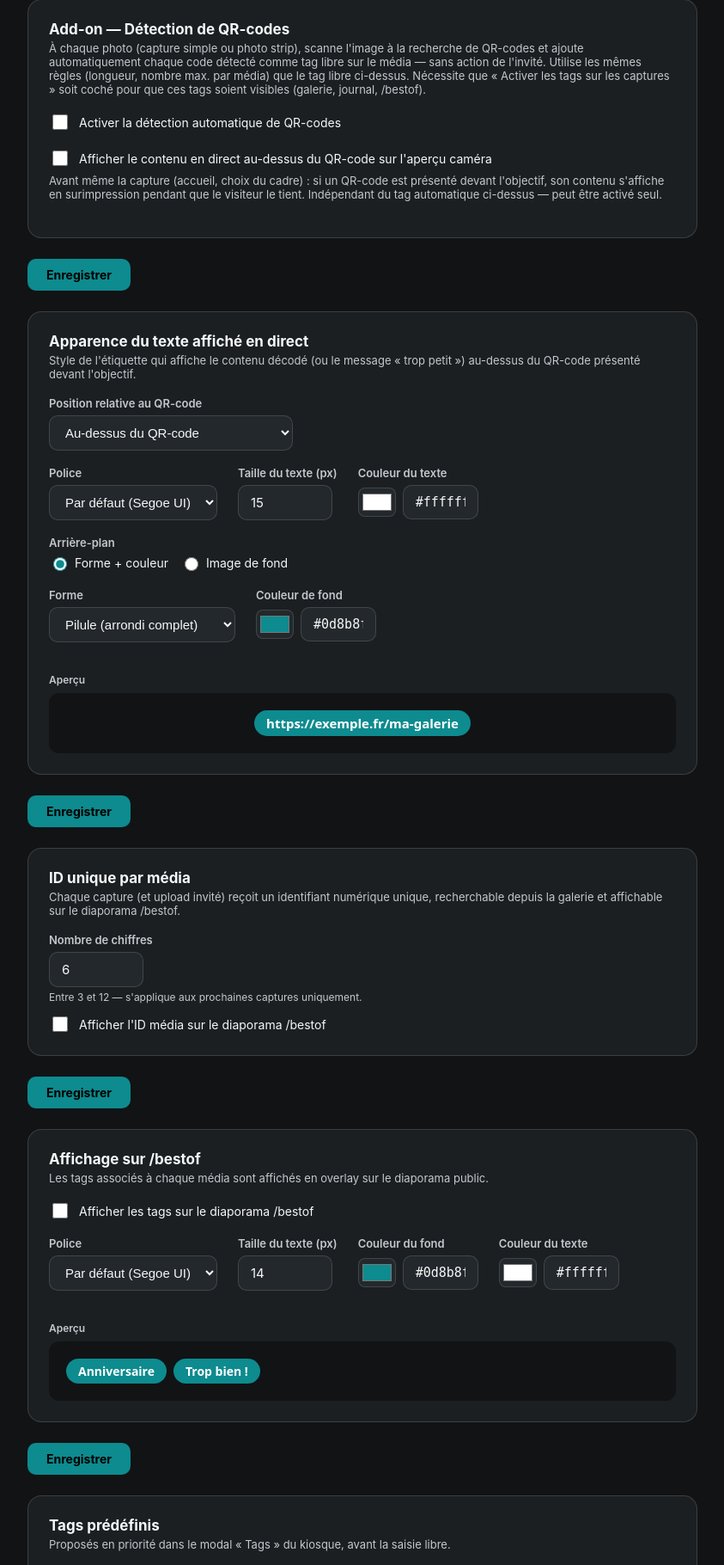
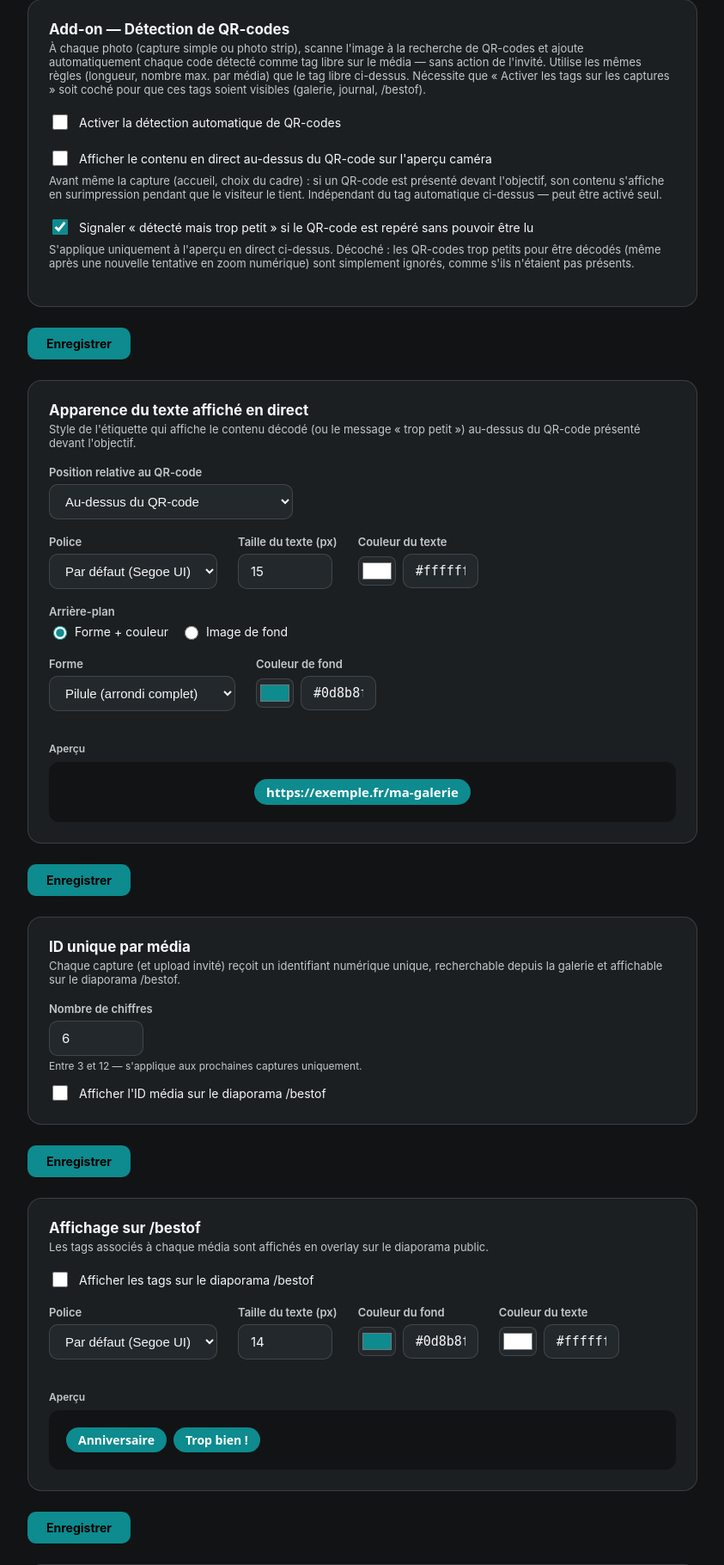
Before and after one commit to Pictotem/pictotem, a Flask app: page /admin/tags in a window 1280 px wide. Shown: the part 613-2433 px from the top of the page at 86% size, without its empty margins (218-1061 px from the left). Run offline with Flask 3, Linux system fonts and the light colour scheme; the visitor is signed in with stand-in values (Sample User, id 1); data that the repository does not hold is empty; parts of the project's set-up code (start-up, migrations or seed data) failed here and were passed over; some libraries are stand-ins or nearby versions.

Commit message:
QR live : toggle B-O du message "trop petit" + amelioration de la detection
1. Toggle B-O (case "too_small_message_enabled" dans /admin/tags, activee
   par defaut) : quand desactivee, les QR-codes reperes mais illisibles
   sont simplement ignores par /api/qr/live au lieu d'afficher le message
   d'avertissement.

2. Nouvelle tentative de decodage en cas d'echec initial
   (_qr_retry_decode_upscaled) : quand le detecteur ArUco repere un
   QR-code sans parvenir a le decoder, la zone concernee est recadree
   (avec marge) puis agrandie numeriquement (interpolation cubique, cible
   ~400px) avant une nouvelle tentative de detection+decodage sur ce
   recadrage seul. Mesure empiriquement (QR-codes synthetiques a tailles
   decroissantes, avec et sans flou/bruit/JPEG simulant une camera reelle) :
   rattrape le decodage pour des codes descendant jusqu'a ~5% de la largeur
   de l'image, contre ~10% sans cette etape. Cout negligeable (recadrage
   minuscule), tente uniquement pour les zones deja reperees mais non
   decodees. Le message "trop petit" ne s'affiche donc plus que pour les
   cas vraiment illisibles (apres cette seconde tentative).

Teste en isolation : QR a 5% desormais decode via la nouvelle tentative
(aurait ete signale "trop petit" avant), cas reellement illisible (flou
simule) toujours correctement signale too_small, toggle qui masque
entierement la zone quand desactive, QR minuscule (2%) toujours non
detecte du tout. Aucune regression sur les tests QR live / photo strip
existants.

```diff
--- a/app/app.py
+++ b/app/app.py
@@ -649,6 +649,7 @@ def _qrcode_settings() -> dict:
     return {
         'enabled': get_setting('qrcode.enabled', '0') == '1',
         'live_overlay': get_setting('qrcode.live_overlay', '0') == '1',
+        'too_small_message_enabled': get_setting('qrcode.too_small_message_enabled', '1') == '1',
     }
 
 
@@ -735,6 +736,50 @@ def _scan_and_tag_qr_codes(capture_id: int, image) -> list:
     return added
 
 
+def _qr_retry_decode_upscaled(frame, pts, target_side=400, max_scale=10.0):
+    """Deuxième chance de décodage pour un QR-code repéré (marqueurs ArUco
+    trouvés) mais dont le décodage a échoué au premier passage — typiquement
+    un code trop petit dans l'image brute. Recadre la zone détectée (avec
+    marge) puis l'agrandit numériquement (interpolation cubique) avant de
+    retenter la détection+décodage sur ce recadrage seul. Mesuré
+    empiriquement : rattrape le décodage pour des QR-codes descendant
+    jusqu'à ~5% de la largeur de l'image (contre ~10% sans cette étape),
+    y compris en présence de flou/bruit/compression JPEG typiques d'une
+    caméra réelle — mais ne fait pas de miracle en dessous : un code
+    peut rester illisible s'il n'a physiquement pas assez de pixels captés
+    par le capteur. Coût négligeable (recadrage minuscule), tenté
+    uniquement pour les zones déjà repérées mais non décodées."""
+    h, w = frame.shape[:2]
+    xs = [p[0] for p in pts]
+    ys = [p[1] for p in pts]
+    margin = 12
+    x0 = max(0, int(min(xs)) - margin)
+    y0 = max(0, int(min(ys)) - margin)
+    x1 = min(w, int(max(xs)) + margin)
+    y1 = min(h, int(max(ys)) + margin)
+    if x1 <= x0 or y1 <= y0:
+        return ''
+    crop = frame[y0:y1, x0:x1]
+    side = max(crop.shape[:2])
+    if side <= 0:
+        return ''
+    scale = min(max_scale, target_side / side)
+    if scale <= 1.0:
+        return ''  # déjà assez grand : le premier échec n'est pas dû à la taille
+    try:
+        upscaled = cv2.resize(crop, None, fx=scale, fy=scale, interpolation=cv2.INTER_CUBIC)
+        found2, points2 = _qr_detector_aruco.detectMulti(upscaled)
+        if not found2 or points2 is None or not len(points2):
+            return ''
+        _ok2, texts2, _straight2 = _qr_detector_aruco.decodeMulti(upscaled, points2)
+        if texts2 is None or not len(texts2):
+            return ''
+        return (texts2[0] or '').strip()
+    except Exception:
+        logger.exception('QR live : nouvelle tentative (recadrage agrandi) échouée.')
+        return ''
+
+
 # ── Add-on : contenu QR-code affiché en direct sur l'aperçu caméra ────────────
 # Activable indépendamment du tag automatique ci-dessus (voir admin_tags.html,
 # case "live_overlay") : pendant que le visiteur cadre sa prise (accueil,
@@ -754,6 +799,7 @@ def api_qr_live():
     if frame is None:
         return jsonify({'ok': True, 'enabled': True, 'boxes': []})
     h, w = frame.shape[:2]
+    too_small_enabled = get_setting('qrcode.too_small_message_enabled', '1') == '1'
     try:
         found, decoded_texts, points, _straight = _qr_detector_aruco.detectAndDecodeMulti(frame)
     except Exception:
@@ -766,20 +812,29 @@ def api_qr_live():
         for i, pts in enumerate(points):
             text = (texts[i] if i < len(texts) else '') or ''
             text = text.strip().replace('\n', ' ').replace('\r', ' ')
+            if not text:
+                # Détecté mais pas décodé au premier passage : nouvelle
+                # tentative sur un recadrage agrandi avant de conclure que
+                # le code est réellement trop petit à lire.
+                text = _qr_retry_decode_upscaled(frame, pts)
             xs = [float(p[0]) for p in pts]
             ys = [float(p[1]) for p in pts]
-            box = {'x0': min(xs), 'y0': min(ys), 'x1': max(xs), 'y1': max(ys)}
             if text:
+                box = {'x0': min(xs), 'y0': min(ys), 'x1': max(xs), 'y1': max(ys)}
                 box['text'] = text if len(text) <= 80 else text[:80] + '…'
                 box['too_small'] = False
-            else:
+                boxes.append(box)
+            elif too_small_enabled:
                 # Marqueurs du QR-code repérés, mais code trop petit dans
-                # l'image pour être décodé (voir commentaire sur
-                # _qr_detector_aruco) — signalé au visiteur plutôt que
-                # silencieusement ignoré.
+                # l'image pour être décodé même après agrandissement —
+                # signalé au visiteur (désactivable depuis /admin/tags),
+                # plutôt que silencieusement ignoré.
+                box = {'x0': min(xs), 'y0': min(ys), 'x1': max(xs), 'y1': max(ys)}
                 box['text'] = None
                 box['too_small'] = True
-            boxes.append(box)
+                boxes.append(box)
+            # sinon (trop petit + message désactivé) : zone ignorée, comme
+            # si rien n'avait été détecté.
     return jsonify({'ok': True, 'enabled': True, 'frame_width': w, 'frame_height': h, 'boxes': boxes})
 
 
@@ -2099,6 +2154,8 @@ def admin_tags():
         if action == 'qrcode_settings':
             set_setting('qrcode.enabled', '1' if request.form.get('enabled') else '0')
             set_setting('qrcode.live_overlay', '1' if request.form.get('live_overlay') else '0')
+            set_setting('qrcode.too_small_message_enabled',
+                        '1' if request.form.get('too_small_message_enabled') else '0')
             return redirect(url_for('admin_tags', ok='Réglages QR-code mis à jour.'))
 
         if action == 'qrcode_live_style':
--- a/app/templates/admin_tags.html
+++ b/app/templates/admin_tags.html
@@ -189,6 +189,18 @@
           Avant même la capture (accueil, choix du cadre) : si un QR-code est présenté devant
           l'objectif, son contenu s'affiche en surimpression pendant que le visiteur le tient.
           Indépendant du tag automatique ci-dessus — peut être activé seul.
+        </p>
+      </div>
+      <div class="field">
+        <div class="check-row">
+          <input type="checkbox" id="qrcode_too_small_enabled" name="too_small_message_enabled"
+                 {% if qrcode_settings.too_small_message_enabled %}checked{% endif %}>
+          <span>Signaler « détecté mais trop petit » si le QR-code est repéré sans pouvoir être lu</span>
+        </div>
+        <p class="section-hint" style="margin-top:6px">
+          S'applique uniquement à l'aperçu en direct ci-dessus. Décoché : les QR-codes trop petits
+          pour être décodés (même après une nouvelle tentative en zoom numérique) sont
+          simplement ignorés, comme s'ils n'étaient pas présents.
         </p>
       </div>
     </div>
```
